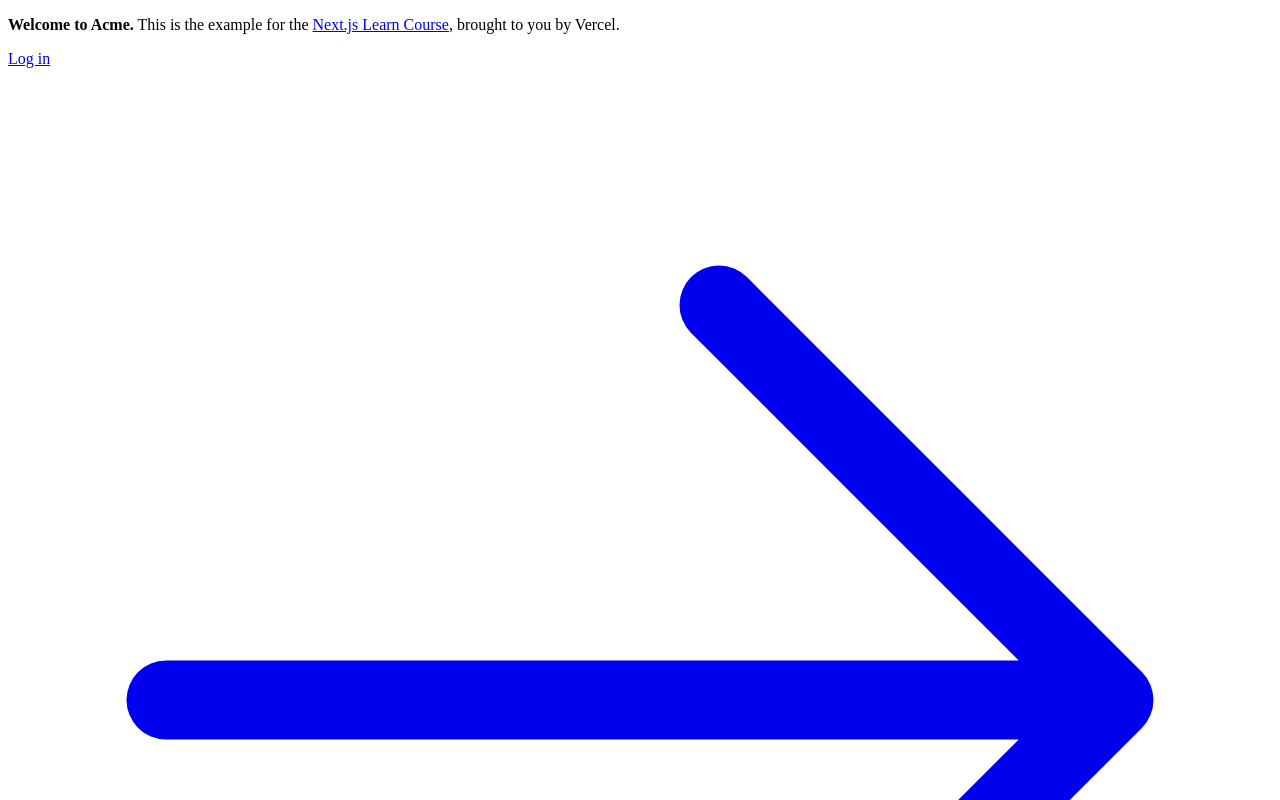
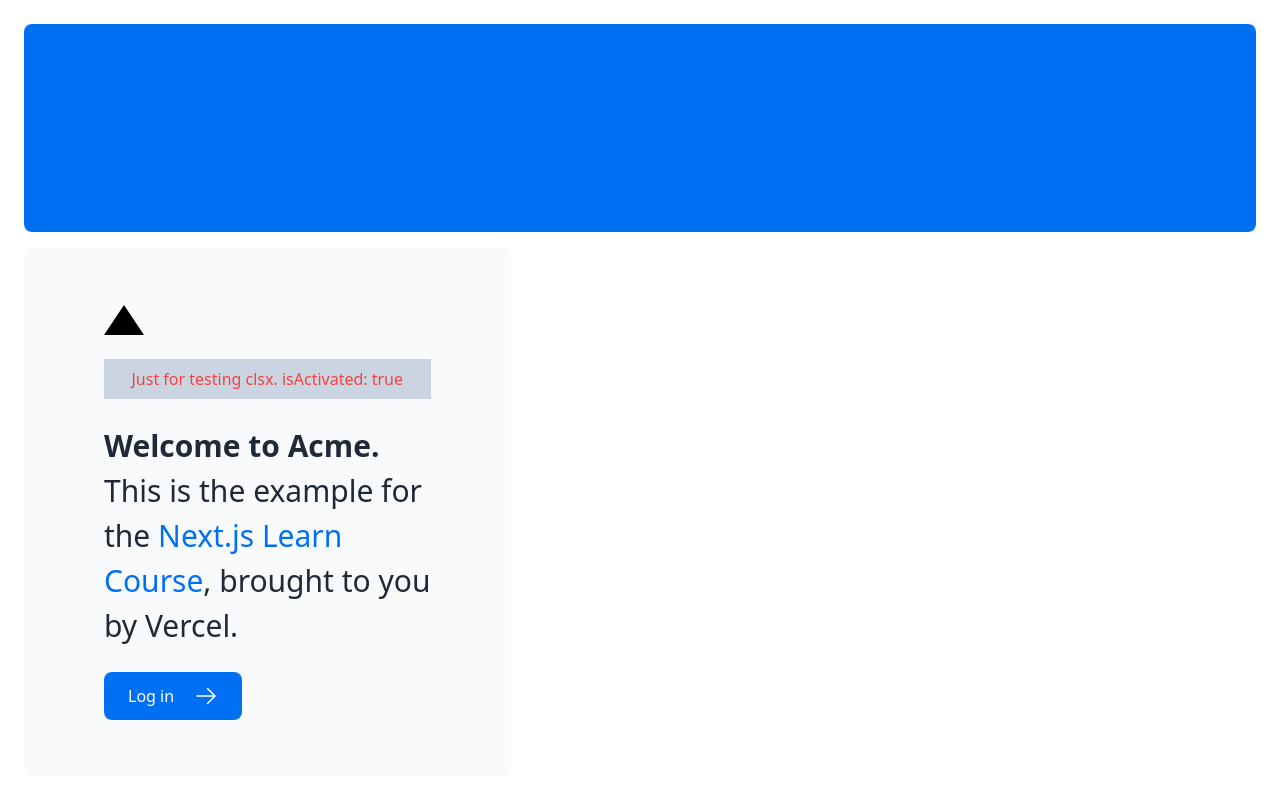
Before and after one commit to hoangdesu/learn-nextjs, a Next.js app in the folder nextjs-dashboard/: page / in a window 1280 px wide. Shown: the top 800 px of the page. Built offline with nearby package versions, Linux system fonts and the light colour scheme.

Commit message:
chapter 2: css styling

```diff
--- a/nextjs-dashboard/app/layout.tsx
+++ b/nextjs-dashboard/app/layout.tsx
@@ -1,3 +1,5 @@
+import '@/app/ui/global.css';
+
 export default function RootLayout({
   children,
 }: {
--- a/nextjs-dashboard/app/page.tsx
+++ b/nextjs-dashboard/app/page.tsx
@@ -1,8 +1,15 @@
+'use client';
+
 import AcmeLogo from '@/app/ui/acme-logo';
 import { ArrowRightIcon } from '@heroicons/react/24/outline';
 import Link from 'next/link';
+import homeStyles from '@/app/ui/home.module.css';
+import clsx from 'clsx';
+import { useState } from 'react';
 
 export default function Page() {
+  const [isActivated, setIsActivated] = useState(true);
+
   return (
     <main className="flex min-h-screen flex-col p-6">
       <div className="flex h-20 shrink-0 items-end rounded-lg bg-blue-500 p-4 md:h-52">
@@ -10,6 +17,22 @@ export default function Page() {
       </div>
       <div className="mt-4 flex grow flex-col gap-4 md:flex-row">
         <div className="flex flex-col justify-center gap-6 rounded-lg bg-gray-50 px-6 py-10 md:w-2/5 md:px-20">
+          {/* Vercel logo in Tailwind */}
+          {/* <div className="h-0 w-0 border-b-[30px] border-l-[20px] border-r-[20px] border-b-black border-l-transparent border-r-transparent" /> */}
+
+          {/* Vercel logo in module CSS */}
+          <div className={homeStyles.shape} />
+
+          <button
+            className={clsx('bg-slate-300 p-2', {
+              'text-red-500': isActivated,
+              'text-blue-500': !isActivated,
+            })}
+            onClick={() => setIsActivated(!isActivated)}
+          >
+            Just for testing clsx. isActivated: {isActivated.toString()}
+          </button>
+
           <p className={`text-xl text-gray-800 md:text-3xl md:leading-normal`}>
             <strong>Welcome to Acme.</strong> This is the example for the{' '}
             <a href="https://nextjs.org/learn/" className="text-blue-500">
--- /dev/null
+++ b/nextjs-dashboard/app/ui/home.module.css
@@ -0,0 +1,7 @@
+.shape {
+  height: 0;
+  width: 0;
+  border-bottom: 30px solid black;
+  border-left: 20px solid transparent;
+  border-right: 20px solid transparent;
+}
```
Also changed, not shown: nextjs-dashboard/app/ui/invoices/status.tsx (+9 -0 lines).
